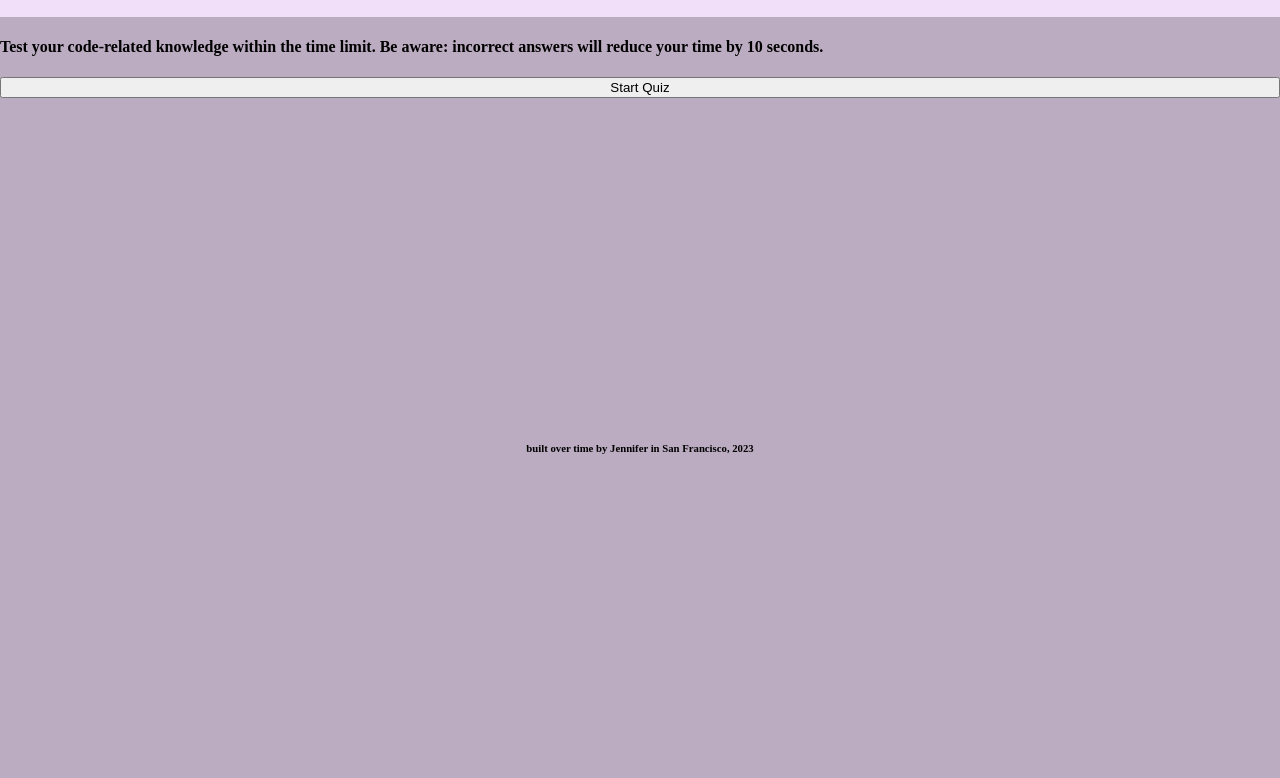
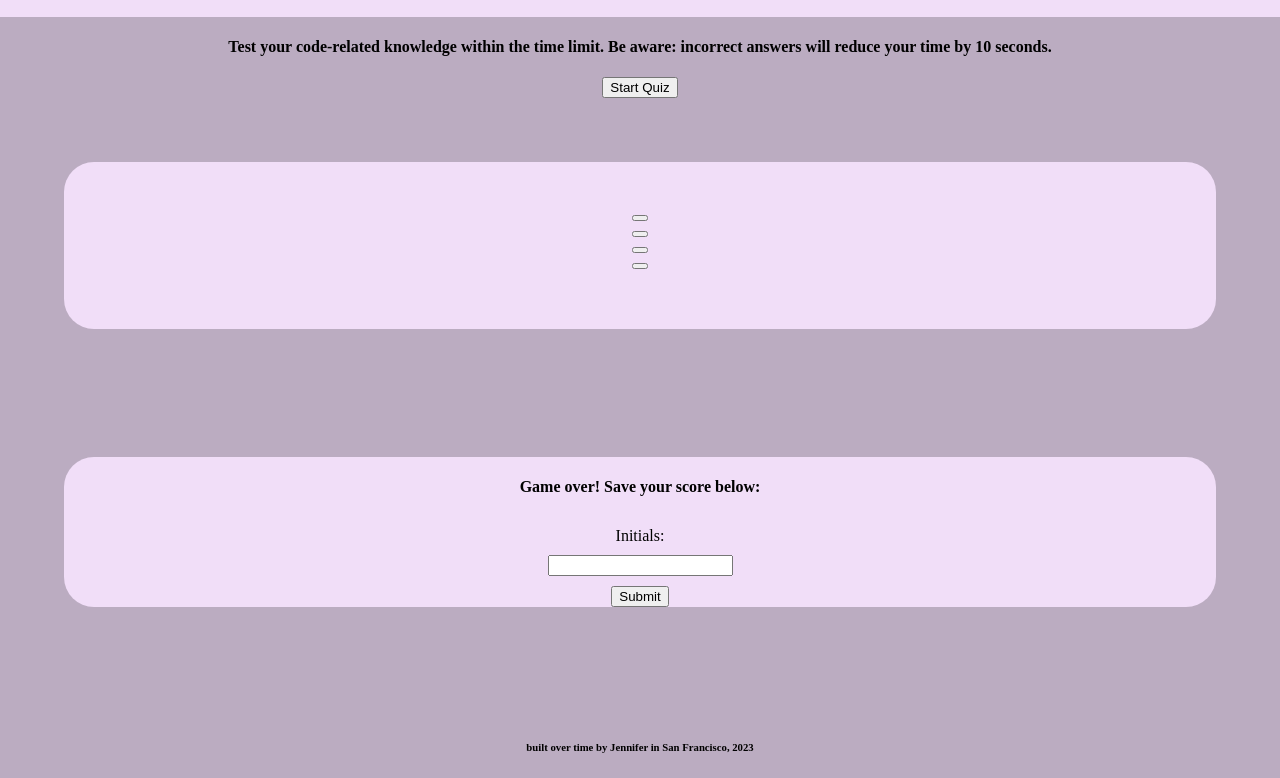
Before and after one commit to jmariemo/api-timedQuiz, a plain HTML site: page index.html in a window 1280 px wide. Shown: the part 50-828 px from the top of the page. Before the commit the page ends 800 px from the top, so only its background shows below. Drawn offline with Linux system fonts and the light colour scheme; a web font is replaced by a local one.

Commit message:
add css styling to quiz and score pages

```diff
--- a/assets/style.css
+++ b/assets/style.css
@@ -1,51 +1,61 @@
 @import url('https://fonts.googleapis.com/css?family=Muli&display=swap');
 
 body {
-    margin: 0%;
+    width: 100%;
+    margin: 0 auto;
     background-color: rgb(187, 172, 193);
     font-family: 'Muli';
+
 }
 
 .navigation {
+    background-color: rgb(241, 222, 248);
     display: flex;
     justify-content: space-between;
     align-items: center;
-    background-color: rgb(241, 222, 248);
-}
-
-#start-page {
-    height: 400px;
-    display: flex;
-    flex-direction: column;
 }
 
 
-#quiz-page {
-    height: 400px;
+.main {
     display: flex;
     flex-direction: column;
-    display: none;
-}
-
-#save-score {
-    height: 400px;
-    display: flex;
-    flex-direction: column;
-    display: none;
-}
-
-#score-page {
-    height: 400px;
-    display: flex;
-    flex-direction: column;
-    display: none;
+    text-align: center;
 }
 
 
+.quiz-page {
+    margin: 5%;
+    border-radius: 30px;
+    display: flex;
+    flex-direction: column;
+    justify-content: center;
+    align-items: center;
+    gap: 10px;
+    background-color: rgb(241, 222, 248);
+    /* display: none; */
+}
 
-.jr-footer {
-    margin: auto;
-    text-align: center;
+.footer {
+    display: flex;
+    justify-content: center;
+}
+
+.save-score {
+    margin: 5%;
+    border-radius: 30px;
+    display: flex;
+    flex-direction: column;
+    justify-content: center;
+    align-items: center;
+    gap: 10px;
+    background-color: rgb(241, 222, 248);
+    /* display: none; */
+}
+
+.score-page {
+    display: flex;
+    flex-direction: column;
+    /* display: none; */
 }
 
 @media (max-width: 800px) {
--- a/index.html
+++ b/index.html
@@ -9,21 +9,19 @@
     <title>Countdown Quiz &#128346</title>
 </head>
 <body>
-    <header>
     <nav class="navigation">
         <h3 id="show-scores">View High Scores</h3>
         <h1>Coding Countdown Quiz</h1>
         <h3 id="time-count">Time Remaining:</h3>
     </nav>
-    </header>
 
-    <main>
+    <main class="main">
         <section id="start-page">
-            <h4 class="main-style">Test your code-related knowledge within the time limit. Be aware: incorrect answers will reduce your time by 10 seconds.</h4>
+            <h4>Test your code-related knowledge within the time limit. Be aware: incorrect answers will reduce your time by 10 seconds.</h4>
             <button id="start-button">Start Quiz</button>
         </section>
 
-        <section id="quiz-page">
+        <section id="quiz-page" class="quiz-page">
             <h4 id="quiz-question"></h4>
             <button id="answer-1"></button>
             <button id="answer-2"></button>
@@ -32,21 +30,21 @@
             <h6 id="grade"></h6>
         </section>
 
-        <section id="save-score">
+        <section id="save-score" class="save-score">
             <h4 class="main-style">Game over! Save your score below:</h4>
             <label for="initials">Initials:</label>
             <input type="text" id="initials" name="initials">
             <input type="submit" value="Submit">
         </section>
 
-        <section id="score-page">
+        <section id="score-page" class="score-page">
             <h5 id="score-name"></h5>
         </section>
+    </main>
 
-        <footer class="jr-footer">
+    <footer class="footer">
         <h6>built over time by Jennifer in San Francisco, 2023</h6>
     </footer>
-    </main>
     <script src="./assets/script.js"></script>
 </body>
 </html>
```
Lines whose indentation alone changed are shown as unchanged.
